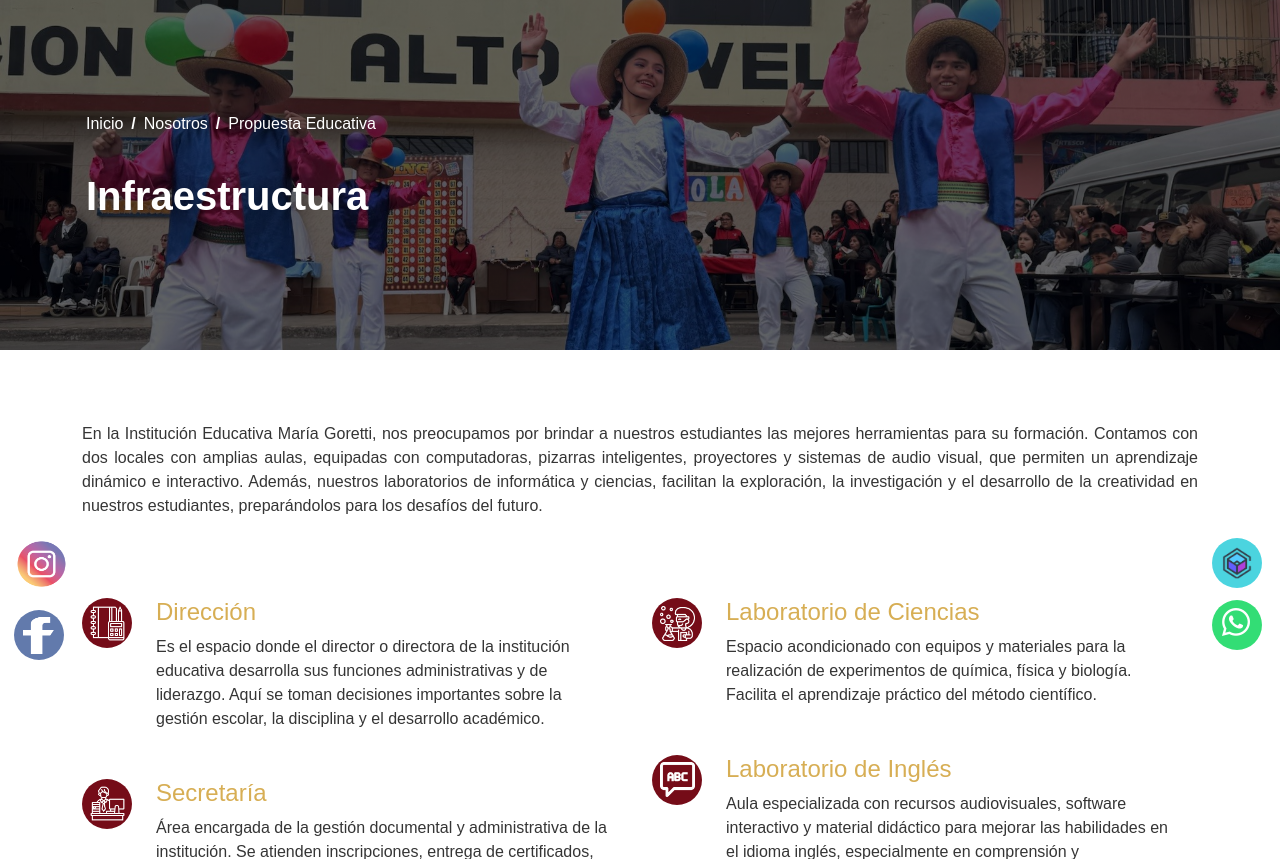
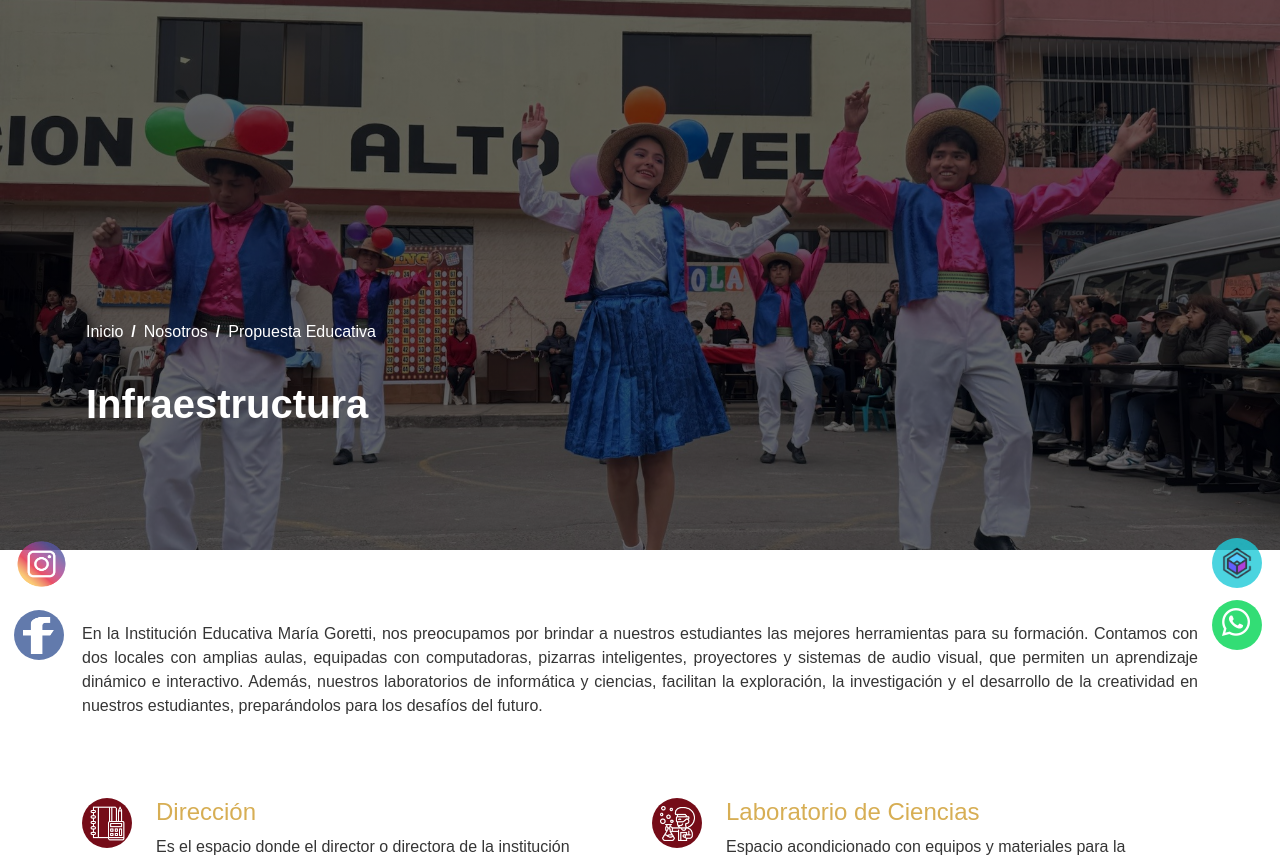
Before and after one commit to xxSylarxx/mariagoretti, a PHP site: page /infraestructura.php in a window 1280 px wide. Shown: the part 100-959 px from the top of the page. Run offline with PHP 8.4, Linux system fonts and the light colour scheme; some libraries are stand-ins or nearby versions.

Commit message:
cambios a la landind de infra

```diff
--- a/infraestructura.php
+++ b/infraestructura.php
@@ -67,9 +67,9 @@
             background-size: 100%;
             background-position: center 45%;
             color: white;
-            padding-top: 7rem;
+            padding-top: 20rem;
             padding-bottom: 4rem;
-            height: 350px;
+            height: 550px;
 
         }
 
```
